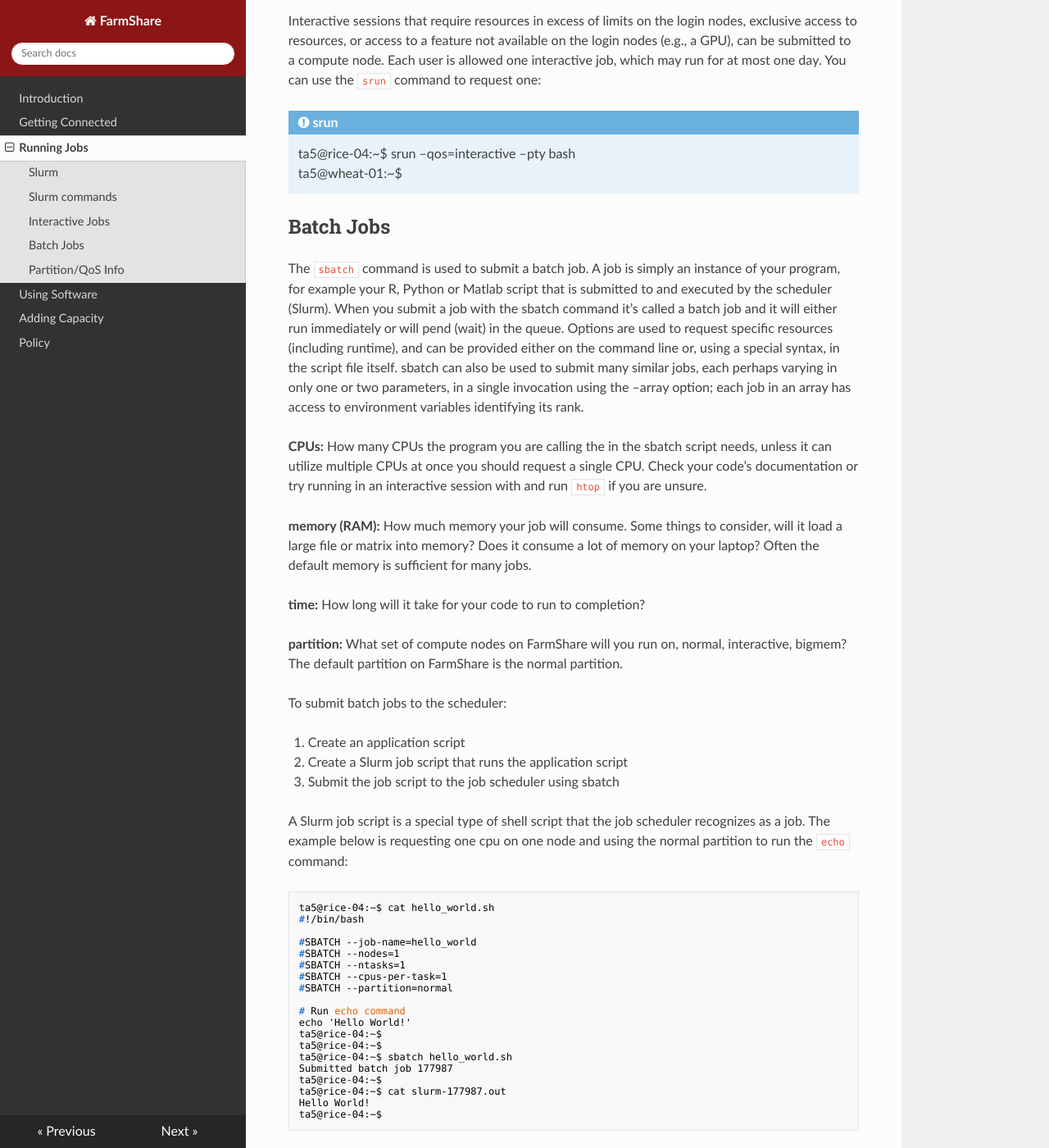
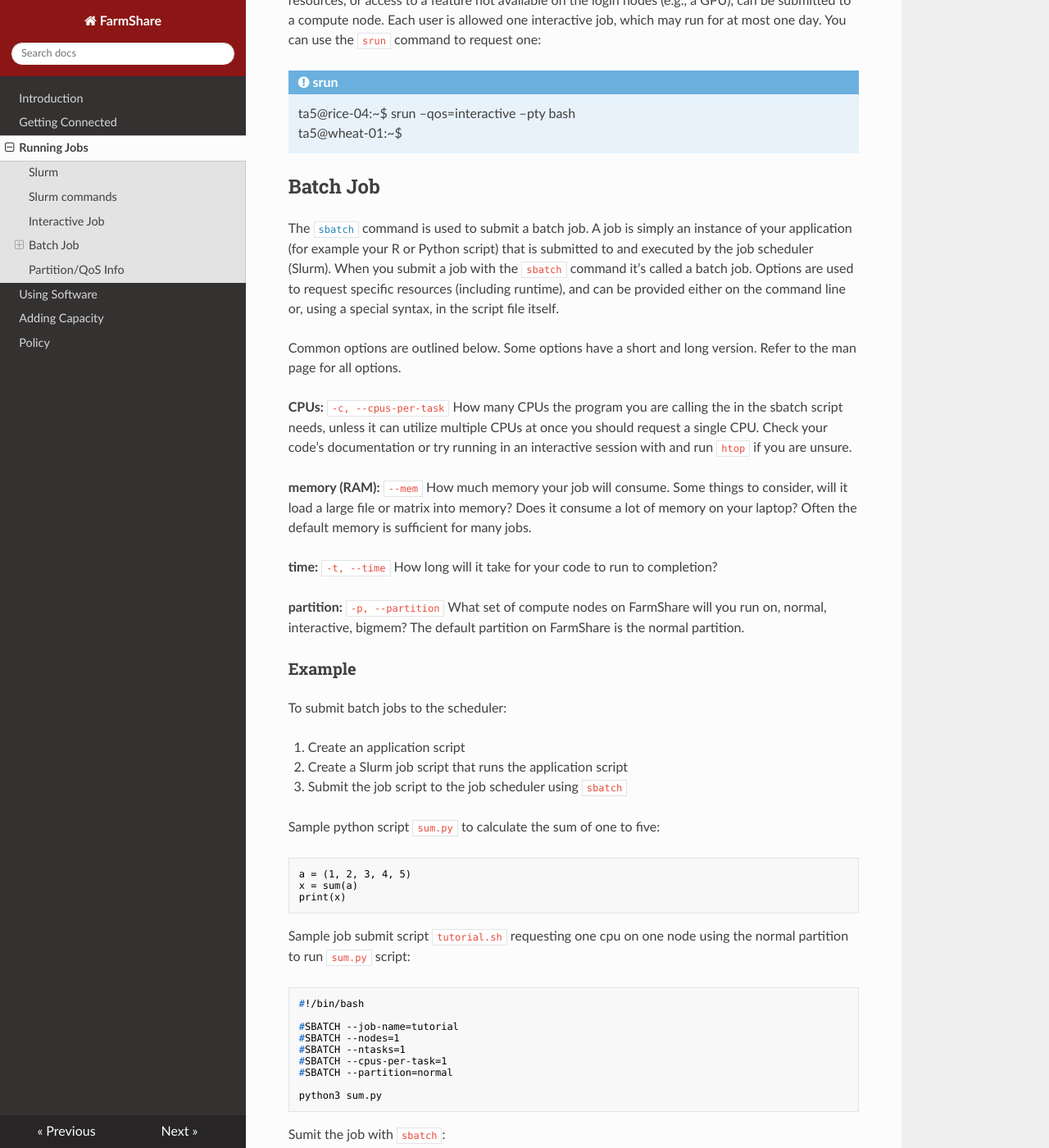
Before and after one commit to stanford-rc/farmshare-docs, an MkDocs documentation site: the page built from docs/slurm.md, in a window 1280 px wide and 1400 px high, scrolled down 1033 px. Shown: the whole window at 82% size. Built offline with MkDocs 1.6.1, drawn with Linux system fonts in a browser that asks for light colours; nearby versions of some CDN libraries; some of the changed text lies outside the part shown.

Commit message:
updated mamba and slurm batch sections

````diff
--- a/docs/slurm.md
+++ b/docs/slurm.md
@@ -2,12 +2,12 @@
 
 ## Slurm
 
-FarmShare uses [Slurm](https://slurm.schedmd.com/) for job (resource) management. Jobs are scheduled according to a priority which depends on a number of factors, including how long a job has been waiting, its size, and a fair-share value that tracks recent per-user utilization of cluster resources. Lower-priority jobs, and jobs requiring access to resources not currently available, may wait some time before starting to run. The scheduler may reserve resources so that pending jobs can start; while it will try to backfill these resources with smaller, shorter jobs (even those at lower priorities), this behavior can sometimes cause nodes to appear to be idle even when there are jobs that are ready to run. You can use `squeue --start` to get an estimate of when pending jobs will start.
+FarmShare uses [Slurm](https://slurm.schedmd.com/) for job (resource) management. Jobs are scheduled according to a priority which depends on a number of factors, including how long a job has been waiting, its size, and a fair-share value that tracks recent per-user utilization of cluster resources. Lower-priority jobs, and jobs requiring access to resources not currently available, may wait some time before starting to run. The scheduler may reserve resources so that pending jobs can start; while it will try to backfill these resources with smaller, shorter jobs (even those at lower priorities), this behavior can sometimes cause nodes to appear to be idle even when there are jobs that are ready to run.
 
 ## Slurm commands
 
 !!! info "Slurm Man Pages"
-    Full [documentation](https://slurm.schedmd.com/documentation.html) and detailed usage information is provided in the man pages for the srun, sbatch, squeue, scancel, sinfo, and scontrol commands.
+    Full [documentation](https://slurm.schedmd.com/documentation.html) and detailed usage information is provided in the man pages.
 
 Slurm allows requesting resources and submitting jobs in a variety of ways. The
 main Slurm commands to submit jobs are listed in the table below:
@@ -22,7 +22,7 @@ main Slurm commands to submit jobs are listed in the table below:
 | [`sinfo`](https://slurm.schedmd.com/sinfo.html) | View information about Slurm nodes and partitions | Displays partition information |
 | [`scontrol`](https://slurm.schedmd.com/scontrol.html) | View detailed information on job, node, partition, reservation and configuration | Displays detailed Slurm information |
 
-## Interactive Jobs
+## Interactive Job
 
 Interactive sessions that require resources in excess of limits on the login nodes, exclusive access to resources, or access to a feature not available on the login nodes (e.g., a GPU), can be submitted to a compute node. Each user is allowed one interactive job, which may run for at most one day. You can use the `srun` command to request one:
 
@@ -30,47 +30,55 @@ Interactive sessions that require resources in excess of limits on the login nod
     ta5@rice-04:~$ srun --qos=interactive --pty bash
     ta5@wheat-01:~$
 
-## Batch Jobs
+## Batch Job
 
-The `sbatch` command is used to submit a batch job. A job is simply an instance of your program, for example your R, Python or Matlab script that is submitted to and executed by the scheduler (Slurm). When you submit a job with the sbatch command it's called a batch job and it will either run immediately or will pend (wait) in the queue. Options are used to request specific resources (including runtime), and can be provided either on the command line or, using a special syntax, in the script file itself. sbatch can also be used to submit many similar jobs, each perhaps varying in only one or two parameters, in a single invocation using the --array option; each job in an array has access to environment variables identifying its rank.
+The [`sbatch`](https://slurm.schedmd.com/sbatch.html) command is used to submit a batch job. A job is simply an instance of your application (for example your R or Python script) that is submitted to and executed by the job scheduler (Slurm). When you submit a job with the `sbatch` command it's called a batch job. Options are used to request specific resources (including runtime), and can be provided either on the command line or, using a special syntax, in the script file itself.
 
-**CPUs:** How many CPUs the program you are calling the in the sbatch script needs, unless it can utilize multiple CPUs at once you should request a single CPU. Check your code's documentation or try running in an interactive session with and run `htop` if you are unsure.
+Common options are outlined below. Some options have a short and long version. Refer to the man page for all options.
 
-**memory (RAM):** How much memory your job will consume. Some things to consider, will it load a large file or matrix into memory? Does it consume a lot of memory on your laptop? Often the default memory is sufficient for many jobs.
+**CPUs:** `-c, --cpus-per-task` How many CPUs the program you are calling the in the sbatch script needs, unless it can utilize multiple CPUs at once you should request a single CPU. Check your code's documentation or try running in an interactive session with and run `htop` if you are unsure.
 
-**time:** How long will it take for your code to run to completion?
+**memory (RAM):** `--mem` How much memory your job will consume. Some things to consider, will it load a large file or matrix into memory? Does it consume a lot of memory on your laptop? Often the default memory is sufficient for many jobs.
 
-**partition:** What set of compute nodes on FarmShare will you run on, normal, interactive, bigmem? The default partition on FarmShare is the normal partition.
+**time:** `-t, --time` How long will it take for your code to run to completion?
+
+**partition:** `-p, --partition` What set of compute nodes on FarmShare will you run on, normal, interactive, bigmem? The default partition on FarmShare is the normal partition.
+
+### Example
 
 To submit batch jobs to the scheduler:
 
 1. Create an application script
 2. Create a Slurm job script that runs the application script
-3. Submit the job script to the job scheduler using sbatch
+3. Submit the job script to the job scheduler using `sbatch`
 
-A Slurm job script is a special type of shell script that the job scheduler recognizes as a job. The example below is requesting one cpu on one node and using the normal partition to run the `echo` command:
+Sample python script `sum.py` to calculate the sum of one to five:
 
 ``` shell
-ta5@rice-04:~$ cat hello_world.sh
+a = (1, 2, 3, 4, 5)
+x = sum(a)
+print(x)
+```
+
+Sample job submit script `tutorial.sh` requesting one cpu on one node using the normal partition to run `sum.py` script:
+
+``` shell
 #!/bin/bash
 
-#SBATCH --job-name=hello_world
+#SBATCH --job-name=tutorial
 #SBATCH --nodes=1
 #SBATCH --ntasks=1
 #SBATCH --cpus-per-task=1
 #SBATCH --partition=normal
 
-# Run echo command
-echo 'Hello World!'
-ta5@rice-04:~$
-ta5@rice-04:~$
-ta5@rice-04:~$ sbatch hello_world.sh
-Submitted batch job 177987
-ta5@rice-04:~$
-ta5@rice-04:~$ cat slurm-177987.out
-Hello World!
-ta5@rice-04:~$
+python3 sum.py
 ```
+
+Sumit the job with `sbatch`:
+
+ta5@rice-01:~$
+ta5@rice-01:~$ sbatch tutorial.sh
+Submitted batch job 300992
 
 ## Partition/QoS Info
 
````
Also changed, not shown: docs/software.md (+2 -2 lines).
